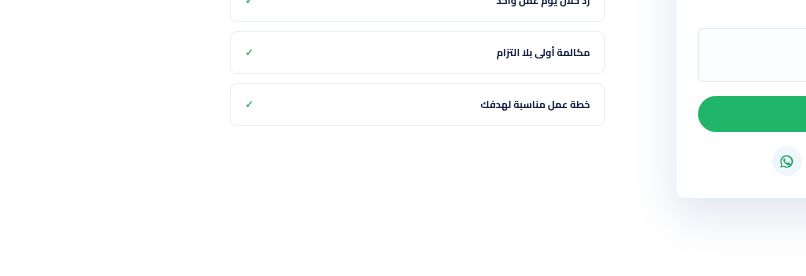
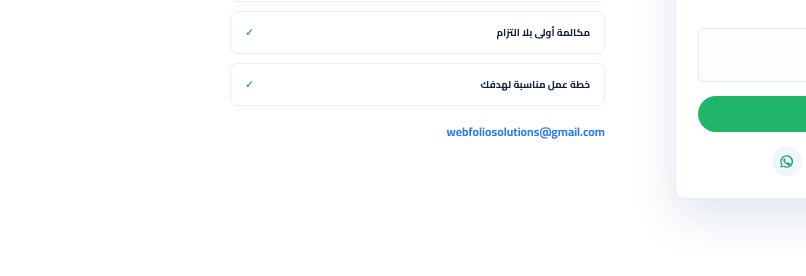
Before and after one commit to SaeedNeamtallah/portfolio-site, a plain HTML site: page dist/index.html in a window 1280 px wide. Shown: the part 3804-4080 px from the top of the page, 0-806 px from the left. Drawn offline with Linux system fonts and the light colour scheme; a web font is replaced by a local one.

Commit message:
Add company contact email

```diff
--- a/dist/index.html
+++ b/dist/index.html
@@ -10,7 +10,7 @@
 .faq{padding:88px 0}.faq-grid{max-width:930px;margin:auto;display:grid;grid-template-columns:.75fr 1.25fr;gap:65px}.faq-list{border-top:1px solid #e0e8f1}.faq details{border-bottom:1px solid #e0e8f1;padding:16px 5px}.faq summary{list-style:none;cursor:pointer;display:flex;justify-content:space-between;font-size:11px;font-weight:800}.faq summary:before{content:'+';font-size:18px;font-weight:400;color:var(--blue)}.faq details[open] summary:before{content:'−'}.faq details p{font-size:10px;margin:9px 0 0}
 footer{background:#0d1a30;color:#9eabc0;padding:45px 0 24px}.foot{display:flex;justify-content:space-between;gap:25px;border-bottom:1px solid #ffffff1a;padding-bottom:30px}.foot .brand{color:#76a8ff}.foot p{font-size:10px;line-height:1.9;max-width:290px}.footlinks{display:flex;gap:18px;font-size:10px;padding-top:7px}.copyright{font-size:9px;color:#66758c;margin:17px 0 0}
 @media(max-width:700px){.links{display:none}.hero{min-height:460px;padding-top:77px}.hero:before{right:-425px}.band{min-height:500px;padding:30px 12px}.project{grid-template-columns:1fr;gap:16px}.brief{padding:20px;min-height:165px}.shot{width:100%}.grid,.steps{grid-template-columns:1fr 1fr}.card{grid-column:span 1!important;min-height:135px}.contact-grid,.faq-grid{grid-template-columns:1fr;gap:38px}.form{order:2}.foot{display:block}.footlinks{margin-top:19px;flex-wrap:wrap}.services,.process,.contact,.faq{padding:65px 0}}
-</style></head><body>
+</style><script>document.addEventListener('DOMContentLoaded',()=>{const email='webfoliosolutions@gmail.com';const makeEmail=()=>{const a=document.createElement('a');a.href='mailto:'+email;a.textContent=email;a.style.cssText='display:inline-flex;direction:ltr;margin-top:14px;color:#2f7bf4;font-size:12px;font-weight:700';return a};const contact=document.querySelector('.copy');if(contact)contact.appendChild(makeEmail());const footerBrand=document.querySelector('.foot>div:first-child');if(footerBrand)footerBrand.appendChild(makeEmail())});</script></head><body>
 <nav class="nav"><div class="wrap"><a class="brand" href="#top">Webfolio</a><div class="links"><a href="#works">أعمال مختارة</a><a href="#services">الخدمات</a><a href="#process">كيف نعمل</a><a href="#contact">تواصل</a></div><button class="lang">EN</button></div></nav>
 <script>document.addEventListener('DOMContentLoaded',()=>{const message='مرحباً، أريد التحدث عن مشروع موقع جديد';document.querySelectorAll('a[href="https://www.linkedin.com"]').forEach(a=>a.href='https://www.linkedin.com/company/117204357/');document.querySelectorAll('a[href="https://www.facebook.com"]').forEach(a=>a.href='https://www.facebook.com/profile.php?id=61593947511973');document.querySelectorAll('a[href="https://www.instagram.com"]').forEach(a=>a.href='https://www.instagram.com/webfolio.tech/');document.querySelectorAll('.social-link.yt').forEach(a=>{a.href='https://www.tiktok.com/@webfolio.tech?lang=en';a.setAttribute('aria-label','TikTok');a.classList.remove('yt');a.style.color='#111';a.innerHTML='<svg viewBox="0 0 24 24"><path d="M19.6 5.3A5.5 5.5 0 0 1 16.2 2h-3.1v13.5a2.7 2.7 0 1 1-2.3-2.7V9.6A6 6 0 1 0 16.2 15V8.3a8.7 8.7 0 0 0 3.4.7V5.3Z"/></svg>'});document.querySelectorAll('a[href^="https://wa.me/"]').forEach(a=>a.href='https://wa.me/201098095104?text='+encodeURIComponent(message));const form=document.querySelector('.form');if(form)form.onsubmit=e=>{e.preventDefault();window.open('https://wa.me/201098095104?text='+encodeURIComponent(message),'_blank')}});</script>
 <main id="top"><section class="hero"><div class="eyebrow">نصنع حضورك الرقمي</div><h1 class="display">مواقع تساعد مشروعك<br><span class="accent">يكبر ويوصل لعملاء أكثر.</span></h1><p>نصمم ونطوّر مواقع عربية تخدم جمهورك في مصر والسعودية ودول الخليج، برسالة واضحة وتجربة تخلّي التواصل معك أسهل.</p><div class="buttons"><a class="btn whatsapp" href="https://wa.me/?text=مرحباً، أريد التحدث عن مشروع موقع جديد" target="_blank" rel="noopener">كلّمنا على واتساب</a><a class="btn light" href="#works">شاهد الأعمال</a></div></section>
```
Also changed, not shown: index.html (+1 -1 lines).
